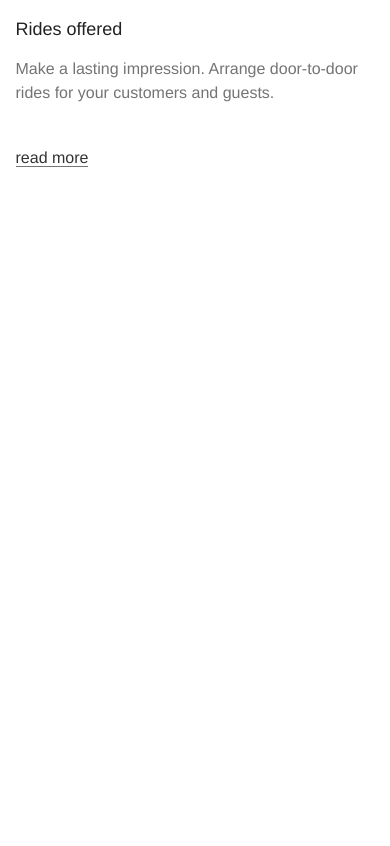
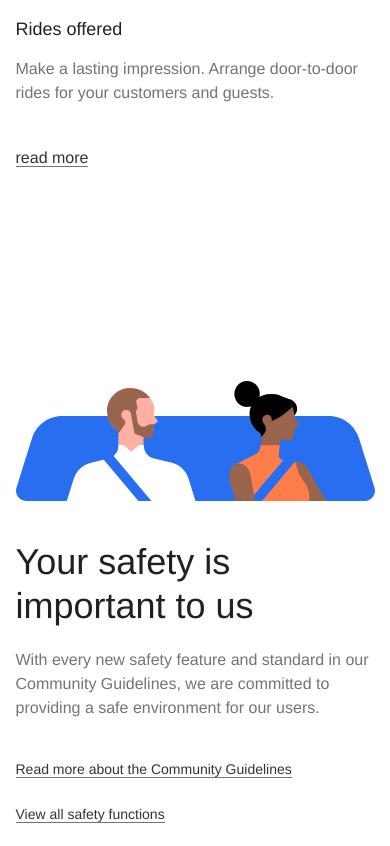
Before and after one commit to MoSaif00/Uber-clone, a plain HTML site: page index.html in a window 390 px wide. Shown: the part 2976-3822 px from the top of the page. Before the commit the page ends 3212 px from the top, so only its background shows below. Drawn offline with nearby package versions, Linux system fonts and the light colour scheme.

Commit message:
done with safety section and it is responsive

```diff
--- a/index.html
+++ b/index.html
@@ -269,7 +269,28 @@
   </section>
 
   <!-- Safety section -->
+  <section id="section3">
+    <div class="section-container">
+      <div class="row">
+        <div class="col l6 m12 s12 safety-sec right">
+          <img src="images/Safety_ilo.svg" alt="" class="responsive-img">
+        </div>
+        <div class="col l5 m12 s12 safety-sec ">
+          <h2>Your safety is important to us</h2>
+          <p>With every new safety feature and standard in our Community Guidelines, we are committed to providing a safe environment for our users.
+          </p>
+          <br>
+          <a href="#!">Read more about the Community Guidelines
+            </a>
+          <br>
+          <br>
+          <a href="#!">View all safety functions
+          </a>
 
+        </div>
+      </div>
+    </div>
+  </section>
 
   <!-- About us section -->
 
--- a/style.css
+++ b/style.css
@@ -200,6 +200,29 @@ header nav ul li:hover{
     color: #333333;
     align-items: center;
 }
+.safety-sec img{
+    padding-top: 100px;
+}
+.safety-sec h2{
+    line-height: 44px;
+    font-size: 36px;
+}
+.safety-sec p{
+    line-height: 24px;
+    font-size: 16px;
+    font-weight: normal;
+    color: #757373;
+}
+.safety-sec a{
+    font-size: 14px;
+    vertical-align: inherit;
+    line-height: 24px;
+    font-weight: normal;
+    border-bottom: 1px solid #757373;
+
+    color: #333333;
+    align-items: center;
+}
 @media (min-width:1024px){
     .section-container{
         padding:50px 136px 0 136px;
```
